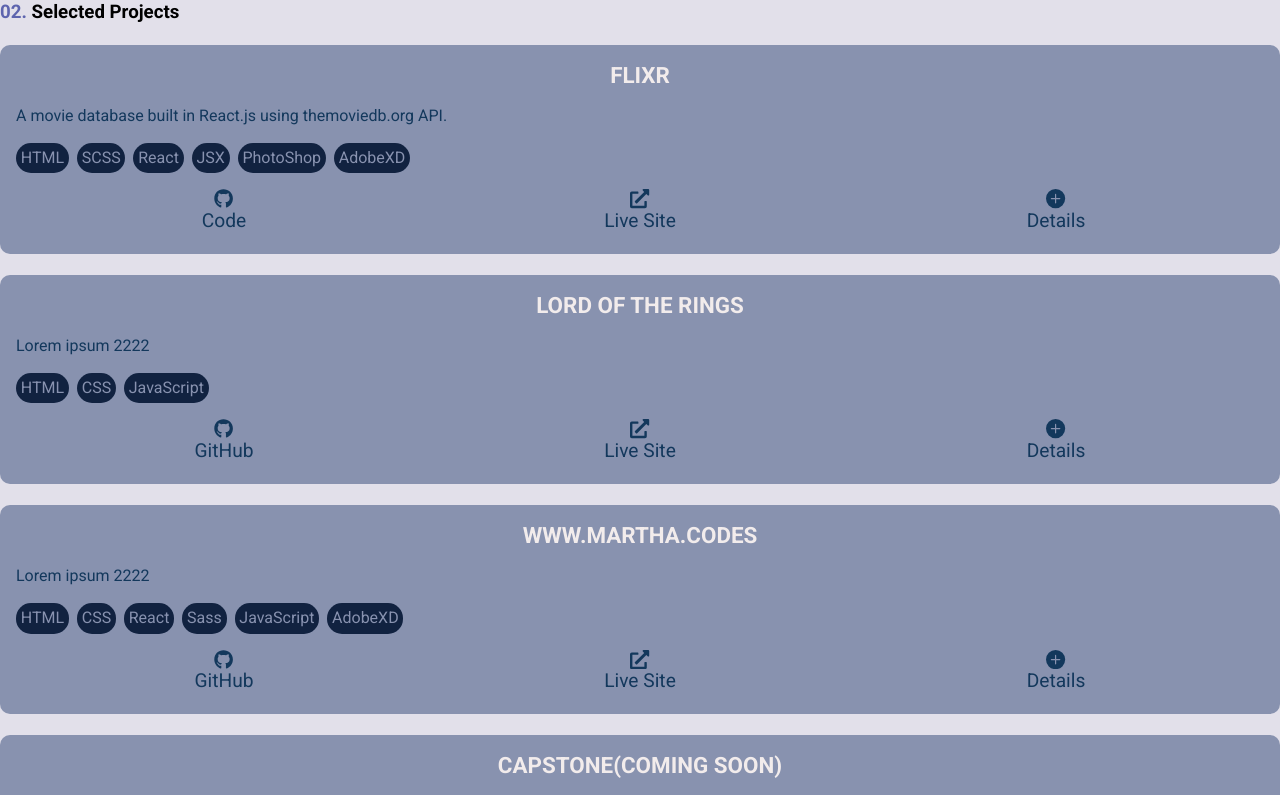
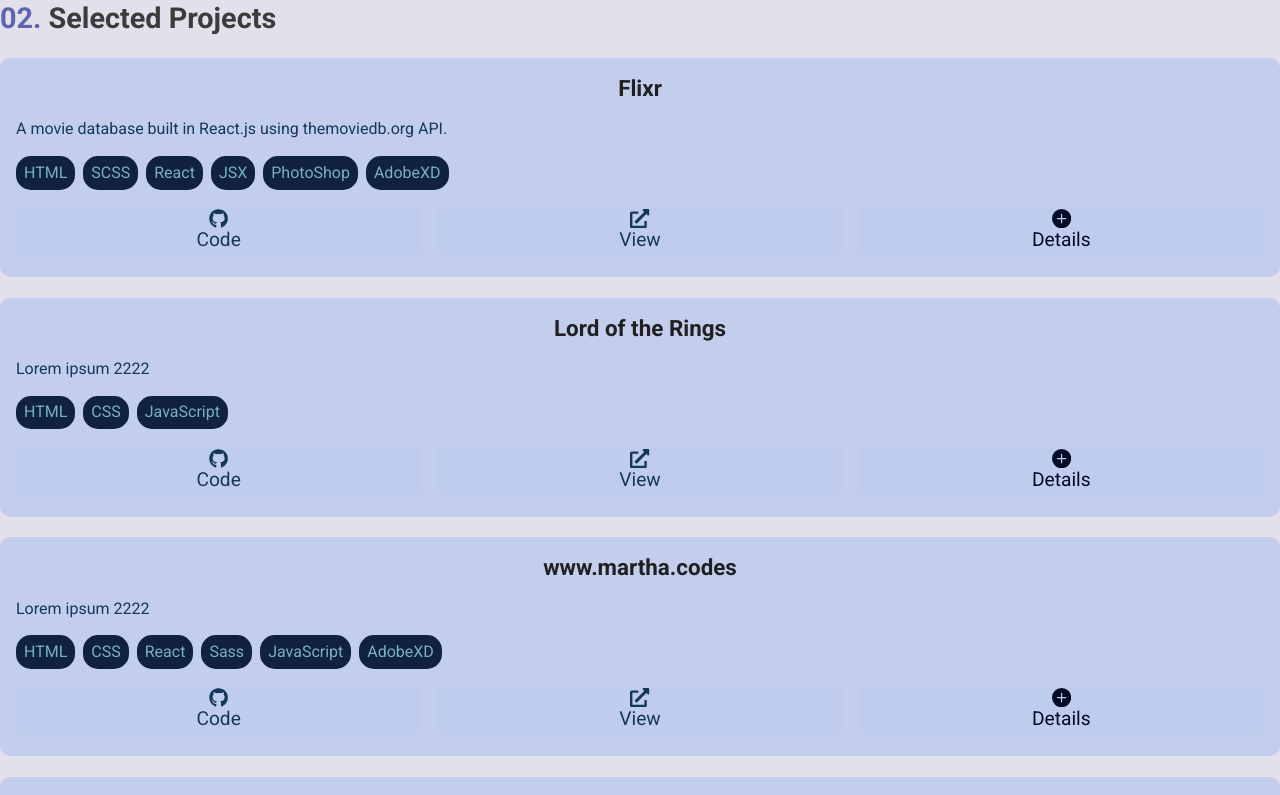
Before and after one commit to piracode/portfolio_cra, a React (Create React App) app: page /projects in a window 1280 px wide. Shown: the top 795 px of the page. Built offline with nearby package versions, Linux system fonts and the light colour scheme.

Commit message:
decided on project card color + hover styles + animation on details CTA

```diff
--- a/public/json/projects.json
+++ b/public/json/projects.json
@@ -11,7 +11,7 @@
             "thumbnail": "/images/flix-mobile.png",
             "skills": ["HTML", "SCSS", "React", "JSX", "PhotoShop", "AdobeXD"],
             "excerpt": "A movie database built in React.js using themoviedb.org API.",
-            "liveSiteCTA": "Live Site",
+            "liveSiteCTA": "View",
             "gitHubCTA": "Code",
             "detailsCTA": "Details",
             "post": {
@@ -26,8 +26,8 @@
             "thumbnail": "/images/game-mobile.png",
             "skills": ["HTML", "CSS", "JavaScript"],
             "excerpt": "Lorem ipsum 2222",
-            "liveSiteCTA": "Live Site",
-            "gitHubCTA": "GitHub",
+            "liveSiteCTA": "View",
+            "gitHubCTA": "Code",
             "detailsCTA": "Details",
             "post": {
               "intro": "This is the intro",
@@ -41,8 +41,8 @@
             "thumbnail": "/images/portfolio-mobile.png",
             "skills": ["HTML", "CSS", "React", "Sass", "JavaScript", "AdobeXD"],
             "excerpt": "Lorem ipsum 2222",
-            "liveSiteCTA": "Live Site",
-            "gitHubCTA": "GitHub",
+            "liveSiteCTA": "View",
+            "gitHubCTA": "Code",
             "detailsCTA": "Details",
             "post": {
               "intro": "This is the intro",
@@ -56,8 +56,8 @@
             "thumbnail": "/images/placeholder.png",
             "skills": ["HTML", "CSS", "JavaScript"],
             "excerpt": "Lorem ipsum 2222",
-            "liveSiteCTA": "Live Site",
-            "gitHubCTA": "GitHub",
+            "liveSiteCTA": "View",
+            "gitHubCTA": "Code",
             "detailsCTA": "Details",
             "post": {
               "intro": "This is the intro",
@@ -84,8 +84,8 @@
               "AdobeXD"
             ],
             "excerpt": "Lorem ipsum prject 1",
-            "liveSiteCTA": "Site Web",
-            "gitHubCTA": "GitHub",
+            "liveSiteCTA": "Voir",
+            "gitHubCTA": "Code",
             "detailsCTA": "Détails",
             "post": {
               "intro": "C'est l'introduction",
@@ -99,8 +99,8 @@
             "thumbnail": "/images/projet2.png",
             "skills": ["HTML", "CSS", "JavaScript"],
             "excerpt": "Lorem ipsum projet 2",
-            "liveSiteCTA": "Site Web",
-            "gitHubCTA": "GitHub",
+            "liveSiteCTA": "Voir",
+            "gitHubCTA": "Code",
             "detailsCTA": "Détails",
             "post": {
               "intro": "C'est l'introduction",
@@ -114,8 +114,8 @@
             "thumbnail": "/images/portfolio.png",
             "skills": ["HTML", "CSS", "JavaScript"],
             "excerpt": "Lorem ipsum 2222",
-            "liveSiteCTA": "Live Site",
-            "gitHubCTA": "GitHub",
+            "liveSiteCTA": "Voir",
+            "gitHubCTA": "Code",
             "detailsCTA": "Details",
             "post": {
               "intro": "This is the intro",
@@ -142,8 +142,8 @@
               "AdobeXD"
             ],
             "excerpt": "Lorem ipsum",
-            "liveSiteCTA": "Sitio Web",
-            "gitHubCTA": "GitHub",
+            "liveSiteCTA": "Ver",
+            "gitHubCTA": "Code",
             "detailsCTA": "Detalles",
             "post": {
               "intro": "Esta es la introducción",
@@ -158,8 +158,8 @@
             "thumbnail": "/images/proyecto2.png",
             "skills": ["HTML", "CSS", "JavaScript"],
             "excerpt": "Lorem ipsum",
-            "liveSiteCTA": "Sitio Web",
-            "gitHubCTA": "GitHub",
+            "liveSiteCTA": "Ver",
+            "gitHubCTA": "Code",
             "detailsCTA": "Detalles",
             "post": {
               "intro": "Esta es la introducción",
@@ -173,8 +173,8 @@
             "thumbnail": "/images/portfolio.png",
             "skills": ["HTML", "CSS", "JavaScript"],
             "excerpt": "Lorem ipsum 2222",
-            "liveSiteCTA": "Live Site",
-            "gitHubCTA": "GitHub",
+            "liveSiteCTA": "Ver",
+            "gitHubCTA": "Code",
             "detailsCTA": "Details",
             "post": {
               "intro": "This is the intro",
@@ -195,8 +195,8 @@
             "thumbnail": "/images/workshop1.png",
             "skills": "Skills",
             "excerpt": "Lorem ipsum",
-            "liveSiteCTA": "Live Site",
-            "gitHubCTA": "GitHub",
+            "liveSiteCTA": "View",
+            "gitHubCTA": "Code",
             "detailsCTA": "Details"
           },
           {
@@ -206,8 +206,8 @@
             "thumbnail": "/images/workshop2.png",
             "skills": "Skills",
             "excerpt": "Lorem ipsum",
-            "liveSiteCTA": "Live Site",
-            "gitHubCTA": "GitHub",
+            "liveSiteCTA": "View",
+            "gitHubCTA": "Code",
             "detailsCTA": "Details"
           }
         ]
--- a/src/pages/Projects.js
+++ b/src/pages/Projects.js
@@ -36,14 +36,7 @@
             <span className='title-line'>&nbsp;</span>
           </h3>
           {selectedProjects.map((project, index) => (
-            <article
-              key={project.id}
-              className={
-                index % 2 === 0
-                  ? 'project project-article even'
-                  : 'project project-article odd'
-              }
-            >
+            <article key={project.id} className='project project-article'>
               <h4 className='project-title'>{project.title}</h4>
               {/* <img
                 className='project-img'
@@ -76,10 +69,12 @@
                     target='_blank'
                     rel='noopener noreferrer'
                   >
+                    <div className='project-icon-wrapper'>
                       <FaGithub />
                       <span className='project-icon-title'>
                         {project.gitHubCTA}
                       </span>
+                    </div>
                   </a>
                 </div>
                 <div className='project-icon-box liveSite'>
@@ -89,10 +84,12 @@
                     target='_blank'
                     rel='noopener noreferrer'
                   >
+                    <div className='project-icon-wrapper'>
                       <FaExternalLinkAlt />
                       <span className='project-icon-title'>
                         {project.liveSiteCTA}
                       </span>
+                    </div>
                   </a>
                 </div>
                 <div className='project-icon-box details  '>
@@ -100,10 +97,12 @@
                     className='project-icon-link'
                     href={`/projects/${project.slug}`}
                   >
+                    <div className='project-icon-wrapper'>
                       <BsPlusCircleFill />
                       <span className='project-icon-title'>
                         {project.detailsCTA}
                       </span>
+                    </div>
                   </a>
                 </div>
                 {/* <button className='project-icon-box liveSite primary-button project-button'>
--- a/src/scss/base/_settings.scss
+++ b/src/scss/base/_settings.scss
@@ -16,6 +16,9 @@
 $light-bg-button: #d5dbf2;
 $dark-bg-button: #f2ecec;
 
+//Project Background Color
+$light-theme-project-bg: #c0cdede1;
+
 /* Heading Color*/
 $light-heading-primary: #13385c;
 $dark-heading-primary: #ccd6f6;
@@ -30,7 +33,6 @@
 $light-text-main: #13385c;
 
 $dark-text-main: #8892af;
-// $project-bg-light: #beb1ce;
 
 /* Accent Text Color*/
 $teal-accent-color: #1da6bc;
--- a/src/scss/components/_parallax.scss
+++ b/src/scss/components/_parallax.scss
@@ -9,6 +9,11 @@
   font-weight: 500;
 }
 
+.parallax-link-number,
+.title-text {
+  font-size: 1.8rem;
+}
+
 .dark {
   .title-text {
     color: $light-bg-nav;
@@ -17,7 +22,8 @@
 
 .light {
   .title-text {
-    color: $dark-bg-nav;
+    color: $dark-bg-main;
+    color: #3c3c3c;
   }
 }
 
--- a/src/scss/components/_projects.scss
+++ b/src/scss/components/_projects.scss
@@ -1,16 +1,24 @@
 @import '../base/settings';
+
+.project-icon-wrapper {
+  display: flex;
+  flex-direction: column;
+  align-items: center;
+  justify-content: center;
+}
+
+.project-icon-box {
+  flex-grow: 1;
+  flex-basis: 100%;
+  transition: flex-grow 600ms ease-in-out, flex-basis 600ms ease-in-out;
+}
 
 .project {
   margin-top: 1.3rem;
   padding: 0 1rem;
   border-radius: 10px;
 
-  &-article {
-  }
-
   &-title {
-    text-transform: uppercase;
-    color: $dark-heading-primary;
     font-size: 1.4rem;
     text-align: center;
     padding: 1rem;
@@ -24,8 +32,7 @@
   }
 
   &-skill {
-    padding: 0.3rem;
-    // border: $dark-bg-button 1px solid;
+    padding: 0.4rem 0.5rem;
     border-radius: 15px;
   }
 
@@ -36,15 +43,18 @@
     // object-fit: cover;
   }
 
-  &-cta-box {
-    // display: flex;
-    display: grid;
-    grid-template-columns: repeat(3, 1fr);
+  // &-cta-box {
+  //   display: grid;
+  //   grid-template-columns: repeat(3, 1fr);
+  //   padding-bottom: 1.3rem;
+  //   gap: 0.5rem;
+  //   transition: grid-template-columns 300ms ease-in-out;
+  // }
+  .project-cta-box {
+    display: flex;
+    gap: 1rem;
     padding-bottom: 1.3rem;
-
-    // .details {
-    //   background-color: $teal-accent-color;
-    // }
+    justify-content: center;
   }
 
   &-icon-link {
@@ -54,44 +64,157 @@
   }
 }
 
+////////  LIGHT THEME  ////////////////
+
+.project-article:hover .project-icon-box.details {
+  flex-grow: 2;
+  flex-basis: 600px;
+  // transition: flex-grow 300ms ease-in-out, flex-basis 300ms ease-in-out;
+}
+
 .light {
   .project {
+    &-title {
+      color: $dark-bg-main;
+    }
     &-article {
-      background-color: $dark-text-main;
-      // background-color: $project-bg-light;
+      .project-icon-box {
+        background-color: $light-theme-project-bg;
+        padding: 0.2rem;
+        border-radius: 5px;
+      }
     }
-    &-article.even:hover {
+    &-icon-box.details a {
+      // color: $dark-blue-color-2;
+      color: #000b25;
+      // color: #002526;
+      // border: $dark-blue-color-2 1px solid;
+    }
+    &-article {
+      background-color: $light-theme-project-bg;
+    }
+
+    //HOVER !!!
+    &-article:hover {
+      background-color: $dark-blue-accent-color;
+      .project {
+        &-title {
+          color: $dark-heading-primary;
+          // color: $logo-primary-fill;
+        }
+        &-excerpt {
+          color: $light-bg-button;
+        }
+        &-icon-link svg {
+          fill: $dark-bg-main;
+          fill: $light-bg-button;
+        }
+
+        &-icon-title {
+          color: $light-bg-button;
+        }
+        &-skill {
+          color: $dark-blue-color-2;
+          background-color: $light-theme-project-bg;
+        }
+
+        &-icon-box {
+          background-color: $dark-blue-accent-color;
+          padding: 0.2rem;
+          border-radius: 5px;
+        }
+        &-icon-box.details {
+          background-color: $logo-primary-fill;
+
+          .project-icon-title {
+            // color: $logo-primary-fill;
+            color: $dark-blue-color-2;
+          }
+          svg {
+            // fill: $logo-primary-fill;
+            fill: $dark-blue-color-2;
+          }
+        }
+      }
+    }
+
+    &-skill {
+      color: #76b2bc;
+      background-color: $dark-blue-color-2;
+    }
+  }
+}
+
+////////// DARK THEME ////////////////
+
+.dark {
+  .project {
+    &-title {
+      color: $teal-accent-color;
+      color: #f2ecec;
+    }
+    &-article {
+      .project-icon-box {
+        // background-color: $dark-blue-accent-color;
+        padding: 0.2rem;
+        border-radius: 5px;
+      }
+    }
+
+    &-excerpt,
+    &-icon-box a {
+      color: $light-bg-button;
+    }
+
+    &-icon-box.details a {
+      color: #fff;
+    }
+    &-article {
       background-color: $dark-blue-accent-color;
     }
 
-    &-article.odd:hover {
-      background-color: $dark-blue-color-2;
-    }
-    &-skill {
-      color: $dark-text-main;
-      background-color: $dark-blue-color-2;
-    }
-    // &-exer
-  }
-}
+    //HOVER !!!
 
-.dark {
-  .project {
-    &-article {
-      background-color: $dark-blue-color-2;
-    }
+    &-article:hover {
+      background-color: $light-theme-project-bg;
+      .project {
+        &-title {
+          color: $dark-bg-main;
+          // color: $purple-accent-color;
+        }
+        &-excerpt,
+        &-icon-title {
+          color: $dark-blue-color-2;
+        }
+        &-icon-link svg {
+          fill: $dark-blue-color-2;
+        }
 
-    &-article.even:hover {
-      background-color: $dark-text-main;
-    }
+        &-skill {
+          color: #76b2bc;
+          background-color: $dark-blue-color-2;
+        }
 
-    &-article.odd:hover {
-      background-color: $teal-accent-color;
+        &-icon-box {
+          padding: 0.2rem;
+          border-radius: 5px;
+        }
+        &-icon-box.details {
+          background-color: $purple-accent-color;
+
+          .project-icon-title {
+            color: #dde6fc;
+          }
+          svg {
+            fill: #dde6fc;
+          }
+        }
+      }
     }
 
     &-skill {
-      background-color: $dark-text-main;
       color: $dark-blue-color-2;
+      background-color: $light-theme-project-bg;
     }
   }
 }
```
Lines whose indentation alone changed are shown as unchanged.
